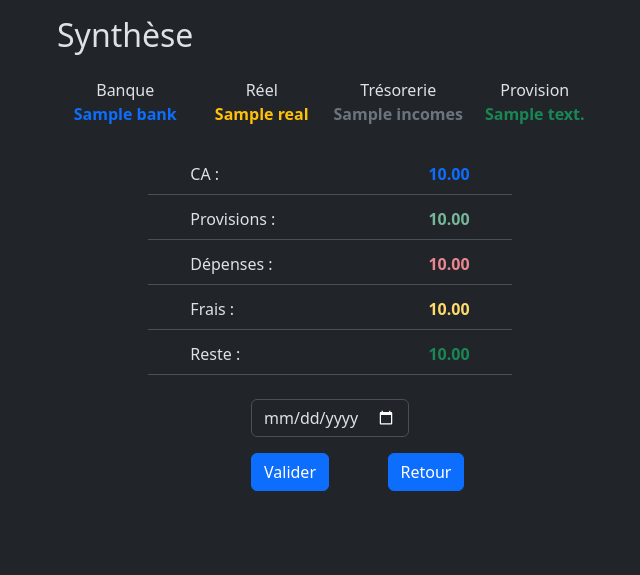
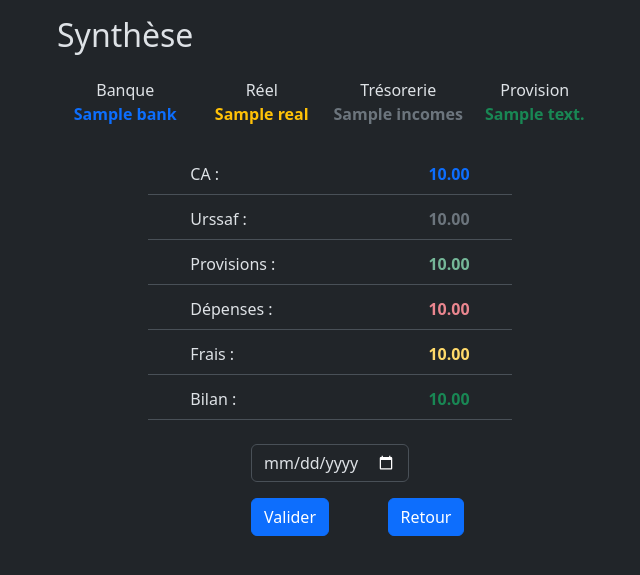
Before and after one commit to tp38/retouches, a Django app: template gestion/templates/gestion/synthese.html in a window 1280 px wide. Shown: the part 56-631 px from the top of the page, without its empty margins (310-950 px from the left). Run offline with Django 5.2, Linux system fonts and the light colour scheme; the template is opened without the code that fills it: most values are stand-ins (such as "Sample title", 1, 10 or a date in 2020); parts of the project's set-up code (start-up, migrations or seed data) failed here and were passed over; some libraries are stand-ins or nearby versions.

Commit message:
prise en charges des paiements de depenses provisionnées (urssaf ...) + correction bugs

```diff
--- a/gestion/templates/gestion/delete_provision.html
+++ b/gestion/templates/gestion/delete_provision.html
@@ -11,7 +11,7 @@
               Vouler-vous vraiment supprimer cette provision ?
             </div>
           </div>
-          <form method="post" action="{% url 'provision-detail' id %}/">
+          <form method="post" action="{% url 'provision-delete' id %}">
             {% csrf_token %}
             <div class="row mt-3">
               <div class="col-sm-3 offset-sm-2 col-5">Date :</div>
--- a/gestion/templates/gestion/liste_provisions.html
+++ b/gestion/templates/gestion/liste_provisions.html
@@ -26,7 +26,7 @@
             <a href="{% url 'provision-detail' row.id %}" class="list-group-item list-group-item-action">
               <div class="row">
                 <div class="col-sm-3 col-8 text-start">
-                  {% if row.date %}{{ row.date.0 }}-{{ row.date.1|twodigits }}-{{ row.date.3|twodigits}}{% endif %}
+                  {% if row.date.0 != 0 %}{{ row.date.0 }}-{{ row.date.1|twodigits }}-{{ row.date.3|twodigits}}{% endif %}
                 </div>
                 <div class="col-sm-2 col-4 text-center">{{ row.type|upper }}</div>
                 <div class="col-sm-5 col-8 text-start text-truncate">{{ row.description }}</div>
--- a/gestion/templates/gestion/synthese.html
+++ b/gestion/templates/gestion/synthese.html
@@ -39,6 +39,14 @@
                     </div>
                   </div>
                 </a>
+                <div class="row mt-1 border-bottom">
+                  <div class="col-sm-5 offset-sm-1 col-7 my-2 text-start">
+                    Urssaf :
+                  </div>
+                  <div class="col-sm-3 offset-sm-2 col-5 my-2 text-end text-secondary fw-bold">
+                    {{ urssaf|floatformat:2 }}
+                  </div>
+                </div>
                 <a href="{% url 'provisions-list' %}" class="list-group-item list-group-item-action">
                   <div class="row mt-1 border-bottom">
                     <div class="col-sm-5 offset-sm-1 col-7 my-2 text-start">
@@ -69,18 +77,14 @@
                 </div>
                 <div class="row mt-1 text-enter border-bottom">
                   <div class="col-sm-5 offset-sm-1 col-7 my-2">
-                    Reste :
+                    Bilan :
                   </div>
-                  {% if reste < 1200 %}
+                  {% if bilan < 1200 %}
                   <div class="col-sm-3 offset-sm-2 col-5 my-2 text-end text-warning fw-bold">
                   {% else %}
                   <div class="col-sm-3 offset-sm-2 col-5 my-2 text-end text-success fw-bold">
                   {% endif %}
-                  {% if reste < 0 %}
-                      0.00
-                  {% else %}
-                      {{ reste|floatformat:2 }}
-                  {% endif %}
+                    {{ bilan|floatformat:2 }}
                   </div>
                 </div>
               </div>
--- a/gestion/urls.py
+++ b/gestion/urls.py
@@ -13,7 +13,7 @@ urlpatterns = [
     path( 'depense/<str:uuid>/', views.depense_detail, name='depense-detail' ),
     path( 'provisions/', views.provisions_liste, name='provisions-list' ),
     path( 'provision/<str:uuid>/', views.provision_detail, name='provision-detail' ),
-    path( 'provision/<str:uuid>/delete', views.provision_delete, name='provision_delete' ),
+    path( 'provision/<str:uuid>/delete', views.provision_delete, name='provision-delete' ),
     path( 'depots/', views.depots_liste, name='depots-list' ),
     path( 'depot/<str:uuid>/', views.depot_detail, name='depot-detail' ),
     path( 'stats/inoutbyday', views.inOutByDay, name='in_out_by_day' ),
```
Also changed, not shown: gestion/templates/gestion/liste_recettes.html (+6 -6 lines), gestion/views/synthese.py (+12 -8 lines).
